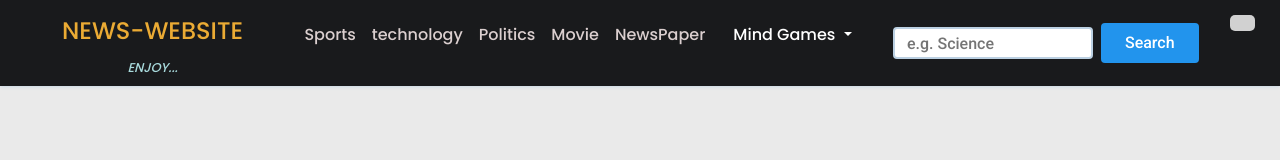
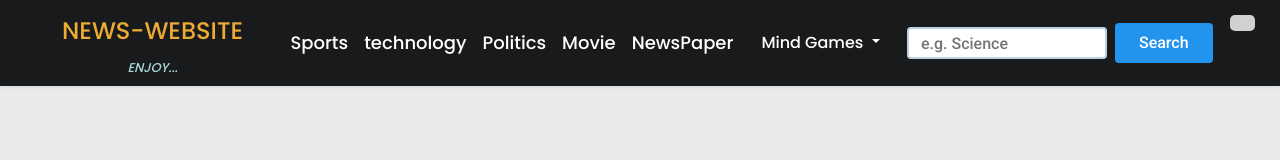
Before and after one commit to Btech-Walleh/Miniproject, a plain HTML site: page index.html in a window 1280 px wide. Drawn offline with nearby package versions, Linux system fonts and the light colour scheme; no server answers.

Commit message:
Update style.css

```diff
--- a/style.css
+++ b/style.css
@@ -19,7 +19,13 @@ body {
   color: black;
   background-color: #EAEAEA;
 }
+.nav-item{
+  color: white;
 
+  margin-top: 5px;
+  font-size: 18px;
+  margin-bottom: -10px;
+}
 p {
   font-family: "Roboto", sans-serif;
   color: var(--secondary-text-color);
```
